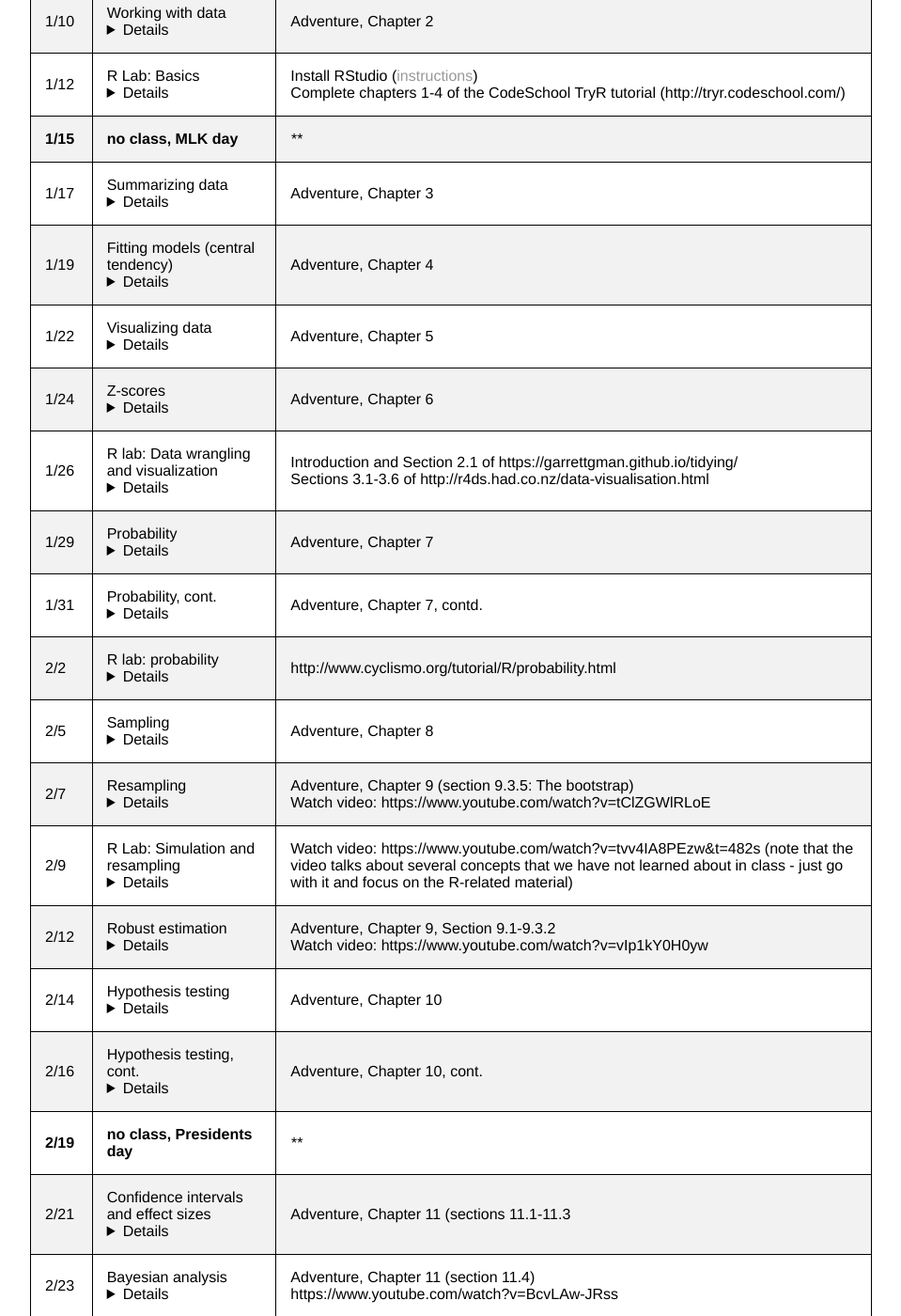
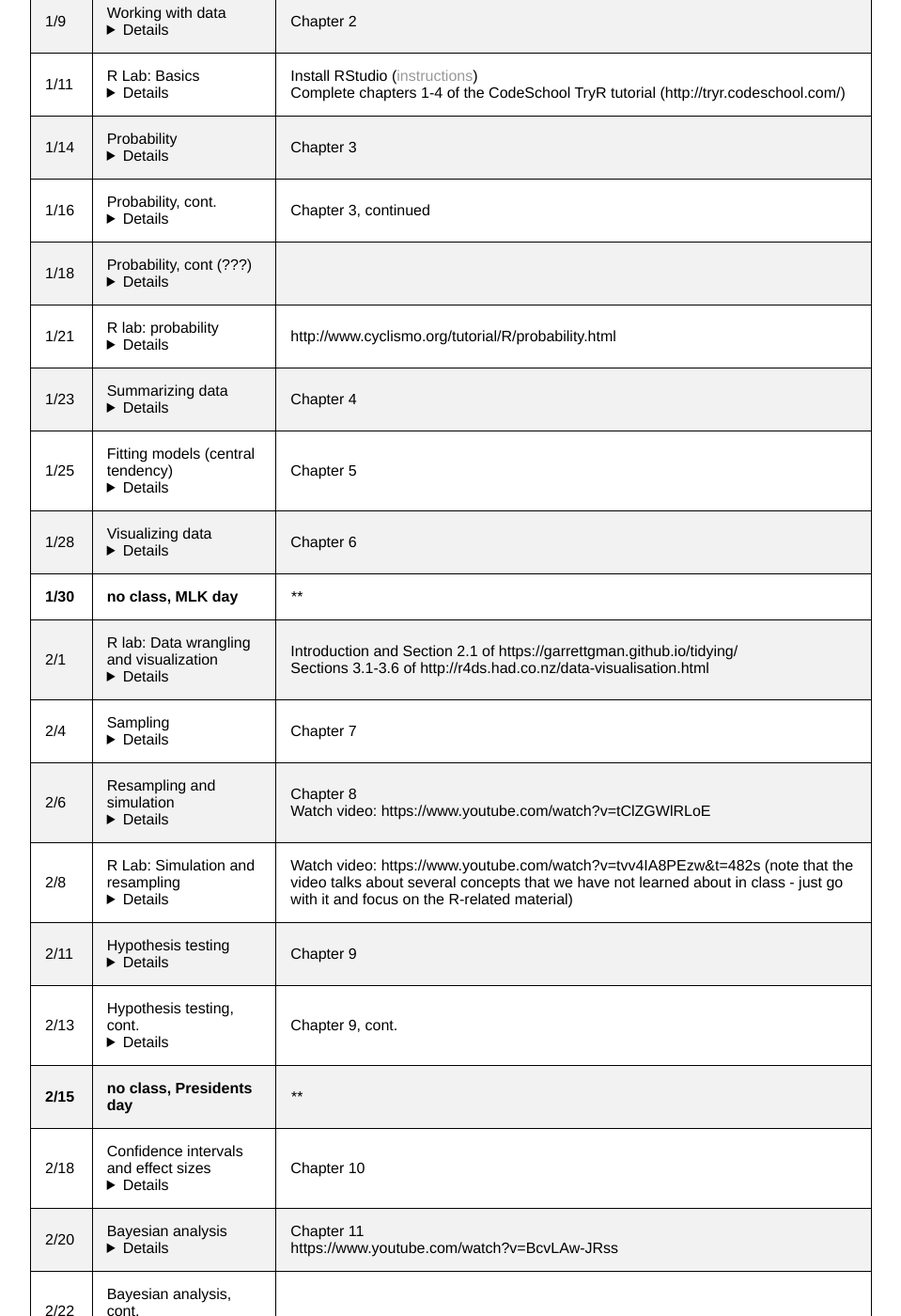
Before and after one commit to stats60/stats60.github.io, a Jekyll site: the page built from syllabus/index.md, in a window 1280 px wide and 1400 px high, scrolled down 369 px. Shown: the whole window at 94% size, without its empty margins (160-1119 px from the left). Built offline with Jekyll 4.4.1, drawn with Linux system fonts in a browser that asks for light colours; our own code applies the rules of GitHub Pages for plain Markdown files; some of the changed text lies outside the part shown.

Commit message:
autoupdate

```diff
--- a/syllabus/index.md
+++ b/syllabus/index.md
@@ -10,34 +10,34 @@ Detailed version of the full syllabus is available [here](../full_syllabus)
 
 | Date|Topic|Reading|
 | ---|---|---|
-| 1/8|What is statistics? overview of the course<details><br>Learning Objectives:<br><br>After this lecture, you should be able to:<br>* Describe the central goals and fundamental concepts of statistics.<br>* Describe the difference between experimental and observational research with regard to what can be inferred about causality<br>* Explain how randomization provides the ability to make inferences about causation.<br><br></details>|Adventure, Chapter 1|
-| 1/10|Working with data <details><br>Learning Objectives:<br><br>After this lecture, you should be able to:<br>* Distinguish between different types of variables (quantitative/qualitative, discrete/continuous, scales of measurement)<br>* Describe the concept of measurement error<br>* Distinguish between the concepts of reliability and validity and apply each concept to a particular dataset<br><br></details>|Adventure, Chapter 2|
-| 1/12|R Lab: Basics<details><br>Learning Objectives:<br><br>After this lecture, you should be able to:<br>* Interact with an RMarkdown notebook in RStudio<br>* Describe the difference between a variable and a function<br>* Create a vector, matrix, or data frame and access its elements<br>* Load a data file into a data frame and plots its contents<br><br>Links:<br><br>* For additional practice with R, check out the free courses provided by [Datacamp](http://www.datacamp.com).  In particular, their [Introduction to R](https://www.datacamp.com/courses/free-introduction-to-r) provides a nice basic overview of working in R.<br><br></details>|Install RStudio ([instructions](https://psych10.github.io/sessions/03/))<br>Complete chapters 1-4 of the CodeSchool TryR tutorial (http://tryr.codeschool.com/)|
-| **1/15**|**no class, MLK day**|****|
-| 1/17|Summarizing data<details><br>Learning Objectives:<br><br>After this lecture, you should be able to:<br>* Compute absolute, relative, and cumulative frequency distributions for a given dataset<br>* Generate a graphical representation of frequency distributions<br>* Describe the difference between a normal and a long-tailed distribution, and describe the situations that give rise to each<br><br>Links:<br><br>* [R Notebook for lecture](https://rawgit.com/psych10/psych10/master/notebooks/Session04-SummarizingData/Session04-SummarizingData.html)<br>* [Social network data](https://snap.stanford.edu/data/egonets-Facebook.html)<br><br></details>|Adventure, Chapter 3|
-| 1/19|Fitting models (central tendency)<details><br>Learning Objectives:<br><br>After this lecture, you should be able to:<br>* Describe the basic equation for statistical models (outcome=model + error)<br>* Describe different measures of central tendency and dispersion, how they are computed, and how to determine which is most appropriate in any given circumstance.<br><br>Links:<br><br>* [R Notebook for lecture](https://rawgit.com/psych10/psych10/master/notebooks/Session05-FittingModels/Session05-FittingModels.html)<br><br></details>|Adventure, Chapter 4|
-| 1/22|Visualizing data<details><br>Learning Objectives:<br><br>After this lecture, you should be able to:<br>* Describe the principles that distinguish between good and bad graphs, and use them to identify good versus bad graphs.<br><br></details>|Adventure, Chapter 5|
-| 1/24|Z-scores<details><br>Learning Objectives:<br><br>After this lecture, you should be able to:<br>* Describe the concept of a Z-score and compute them from a dataset<br><br></details>|Adventure, Chapter 6|
-| 1/26|R lab: Data wrangling and visualization<details><br>Learning Objectives:<br><br>After this lecture, you should be able to:<br>* Describe the concept of tidy data<br>* Load a data file and prepare it for analysis<br>* Plot summary graphs using ggplot<br><br></details>|Introduction and Section 2.1 of https://garrettgman.github.io/tidying/<br>Sections 3.1-3.6 of http://r4ds.had.co.nz/data-visualisation.html|
-| 1/29|Probability<details><br>Learning Objectives:<br><br>After this lecture, you should be able to:<br>* Describe the sample space for a selected random experiment.<br>* Compute relative frequency and empirical probability for a given set of events<br>* Compute probabilities of single events, complementary events, and the unions and intersections of collections of events.<br>* Describe the law of large numbers.<br><br>Links:<br><br>* [R notebook for lecture](https://rawgit.com/psych10/psych10/master/notebooks/Session09-Probability1/Session09-Probability1.html)<br><br></details>|Adventure, Chapter 7|
-| 1/31|Probability, cont.<details><br>Learning Objectives:<br><br>After this lecture, you should be able to:<br>* Describe the difference between a probability and a conditional probability<br>* Describe the concept of statistical independence<br>* Use Bayes’ theorem to compute the inverse conditional probability.<br><br></details>|Adventure, Chapter 7, contd.|
-| 2/2|R lab: probability<details><br>Learning Objectives:<br><br>After this lecture, you should be able to:<br>* Compute probabilities of combinations of events<br>* Compute an empirical probability distribution<br>* Describe the different functions available for the normal distribution, and their usage<br><br></details>|http://www.cyclismo.org/tutorial/R/probability.html|
-| 2/5|Sampling<details><br>Learning Objectives:<br><br>After this lecture, you should be able to:<br>* Distinguish between a population and a sample, and between population parameters and statistics<br>* Describe the concepts of sampling error and sampling distribution<br>* Describe how the Central Limit Theorem determines the nature of the sampling distribution of the mean<br><br>Links:<br><br>* [R notebook for lecture](https://rawgit.com/psych10/psych10/master/notebooks/Session12-Sampling/Session12-Sampling.html)<br><br></details>|Adventure, Chapter 8|
-| 2/7|Resampling<details><br>Learning Objectives:<br><br>After this lecture, you should be able to:<br>* Describe the statistical concept of a random number<br>* Describe the concept of Monte Carlo simulation<br>* Describe the concept of the bootstrap and use it to estimate the sampling distribution of a statistic<br><br>Links:<br><br>* [R notebook for lecture](https://rawgit.com/psych10/psych10/master/notebooks/Session13-Resampling/Session13-Resampling.html)<br><br></details>|Adventure, Chapter 9 (section 9.3.5: The bootstrap)<br>Watch video: https://www.youtube.com/watch?v=tClZGWlRLoE|
-| 2/9|R Lab: Simulation and resampling<details><br>Learning Objectives:<br><br>After this lecture, you should be able to:<br>* Demostrate the ability to implement a Monte Carlo simulation in R<br><br></details>|Watch video: https://www.youtube.com/watch?v=tvv4IA8PEzw&t=482s (note that the video talks about several concepts that we have not learned about in class - just go with it and focus on the R-related material)|
-| 2/12|Robust estimation<details><br>Learning Objectives:<br><br>After this lecture, you should be able to:<br>* Describe the concept of an outlier and the mechanisms that can cause them<br>* Describe the effects of outiers on the mean and the potential ways to prevent them<br>* Describe how transformations of the data can reduce the impact of outliers and the contexts in which such transformations are appropriate<br><br></details>|Adventure, Chapter 9, Section 9.1-9.3.2<br>Watch video: https://www.youtube.com/watch?v=vIp1kY0H0yw|
-| 2/14|Hypothesis testing<details><br>Learning Objectives:<br><br>After this lecture, you should be able to:<br>* Identify the components of a hypothesis test, including the parameter of interest, the null and alternative hypotheses, and the test statistic.<br>* Describe the proper interpretations of a p-value and a confidence interval as well as common misinterpretations<br>* Distinguish between the two types of error in hypothesis testing, and the factors that determine them.<br><br>Links:<br><br>* R notebook for lecture: https://rawgit.com/psych10/psych10/master/notebooks/Session16-HypothesisTesting/Session16-HypothesisTesting.html<br><br></details>|Adventure, Chapter 10|
-| 2/16|Hypothesis testing, cont.<details><br>Learning Objectives:<br><br>After this lecture, you should be able to:<br>* Describe how resampling can be used to compute a p-value.<br>* Define the concept of statistical power, and compute statistical power for a given statistical test.<br>* Describe the main criticisms of null hypothesis statistical testing<br><br></details>|Adventure, Chapter 10, cont.|
-| **2/19**|**no class, Presidents day**|****|
-| 2/21|Confidence intervals and effect sizes<details><br>Learning Objectives:<br><br>After this lecture, you should be able to:<br>* Describe the proper interpretation of a confidence interval, and compute a confidence interval for the mean of a given dataset.<br>* Define the concept of effect size, and compute the effect size for a given test.<br><br></details>|Adventure, Chapter 11 (sections 11.1-11.3|
-| 2/23|Bayesian analysis<details><br>Learning Objectives:<br><br>After this lecture, you should be able to:<br><br></details>|Adventure, Chapter 11 (section 11.4)<br>https://www.youtube.com/watch?v=BcvLAw-JRss|
-| 2/26|Bayesian analysis, cont.<details><br>Learning Objectives:<br><br>After this lecture, you should be able to:<br><br></details>||
-| 2/28|Assumptions of modeling and model selection<details><br>Learning Objectives:<br><br>After this lecture, you should be able to:<br>* Describe the relation between model complexity and generalization<br>* Describe the concept of crossvalidation and how it can be used to determine model complexity<br>* Describe the IID assumption and the possible consequences of violating it<br><br></details>|Adventure, Chapter 12 (section 12.1-12.2.2)<br>Watch Udacity video on cross-validation: https://www.youtube.com/watch?v=sFO2ff-gTh0|
-| 3/2|Modeling categorical relationships<details><br>Learning Objectives:<br><br>After this lecture, you should be able to:<br>* Describe the concept of a contingency table for categorical data.<br>* Describe the concept of the chi-squared test for association and compute it for a given contingency table.<br><br></details>|Adventure, Chapter 13 (p. 434-450)|
-| 3/5|Modeling continuous relationships<details><br>Learning Objectives:<br><br>After this lecture, you should be able to:<br>* Describe the concept of the correlation coefficient and its interpretation and compute it for a bivariate dataset<br>* Describe the potential causal influences that can give rise to a correlation.<br><br>Links:<br><br>* [Spurious Correlations](http://www.tylervigen.com/spurious-correlations)<br><br></details>|Adventure, Chapter 13 (p. 451-470)|
-| 3/7|The general linear model<details><br>Learning Objectives:<br><br>After this lecture, you should be able to:<br>* Describe the concept of linear regression and apply it to a bivariate dataset<br>* Describe the concept of the general linear model and provide examples of its application<br><br></details>|Adventure, Chapter 14|
-| 3/9|Comparing means<details><br>Learning Objectives:<br><br>After this lecture, you should be able to:<br>* Determine whether a one-sample t-test or two-sample t-test is appropriate for a given hypothesis.<br>* Compute a one-sample and two-sample t-test on relevant datasets, and compute the effect size and confidence intervals associated with each of these tests.<br><br></details>|Adventure, Chapter 15|
-| 3/12|Statistical Inference R lab<details><br>Learning Objectives:<br><br>After this lecture, you should be able to:<br>* Demonstrate the ability to apply statistical models to real data in R<br><br></details>||
-| 3/14|Statistical modeling: Practical examples<details><br>Learning Objectives:<br><br>After this lecture, you should be able to:<br>* Describe how to determine what kind of model to apply to a dataset<br><br></details>||
-| 3/16|Doing reproducible research<details><br>Learning Objectives:<br><br>After this lecture, you should be able to:<br>* Describe the concept of P-hacking and its effects on scientific practice<br>* Describe the concept of positive predictive value and its relation to statstical power<br><br>Links:<br><br>* [Fivethirtyeight P-hacking demo](https://projects.fivethirtyeight.com/p-hacking/)<br><br></details>|Simmons et al (available on Canvas)<br>https://www.buzzfeed.com/stephaniemlee/brian-wansink-cornell-p-hacking?utm_term=.gtAVwLX2GM#.fep9L6pw78|
-| 3/22|Final meeting with project presentations, 8:30-11:30am <details></details>|
+| 1/7|What is statistics? overview of the course<details><br>Learning Objectives:<br><br>After this lecture, you should be able to:<br>* Describe the central goals and fundamental concepts of statistics.<br>* Describe the difference between experimental and observational research with regard to what can be inferred about causality<br>* Explain how randomization provides the ability to make inferences about causation.<br><br></details>|Chapter 1|
+| 1/9|Working with data <details><br>Learning Objectives:<br><br>After this lecture, you should be able to:<br>* Distinguish between different types of variables (quantitative/qualitative, discrete/continuous, scales of measurement)<br>* Describe the concept of measurement error<br>* Distinguish between the concepts of reliability and validity and apply each concept to a particular dataset<br><br></details>|Chapter 2|
+| 1/11|R Lab: Basics<details><br>Learning Objectives:<br><br>After this lecture, you should be able to:<br>* Interact with an RMarkdown notebook in RStudio<br>* Describe the difference between a variable and a function<br>* Create a vector, matrix, or data frame and access its elements<br>* Load a data file into a data frame and plots its contents<br><br>Links:<br><br>* For additional practice with R, check out the free courses provided by [Datacamp](http://www.datacamp.com).  In particular, their [Introduction to R](https://www.datacamp.com/courses/free-introduction-to-r) provides a nice basic overview of working in R.<br><br></details>|Install RStudio ([instructions](https://psych10.github.io/sessions/03/))<br>Complete chapters 1-4 of the CodeSchool TryR tutorial (http://tryr.codeschool.com/)|
+| 1/14|Probability<details><br>Learning Objectives:<br><br>After this lecture, you should be able to:<br>* Describe the sample space for a selected random experiment.<br>* Compute relative frequency and empirical probability for a given set of events<br>* Compute probabilities of single events, complementary events, and the unions and intersections of collections of events.<br>* Describe the law of large numbers.<br><br>Links:<br><br>* [R notebook for lecture](https://rawgit.com/psych10/psych10/master/notebooks/Session09-Probability1/Session09-Probability1.html)<br><br></details>|Chapter 3|
+| 1/16|Probability, cont.<details><br>Learning Objectives:<br><br>After this lecture, you should be able to:<br>* Describe the difference between a probability and a conditional probability<br>* Describe the concept of statistical independence<br>* Use Bayes’ theorem to compute the inverse conditional probability.<br><br></details>|Chapter 3, continued|
+| 1/18|Probability, cont (???)<details></details>|
+| 1/21|R lab: probability<details><br>Learning Objectives:<br><br>After this lecture, you should be able to:<br>* Compute probabilities of combinations of events<br>* Compute an empirical probability distribution<br>* Describe the different functions available for the normal distribution, and their usage<br><br></details>|http://www.cyclismo.org/tutorial/R/probability.html|
+| 1/23|Summarizing data<details><br>Learning Objectives:<br><br>After this lecture, you should be able to:<br>* Compute absolute, relative, and cumulative frequency distributions for a given dataset<br>* Generate a graphical representation of frequency distributions<br>* Describe the difference between a normal and a long-tailed distribution, and describe the situations that give rise to each<br><br>Links:<br><br>* [R Notebook for lecture](https://rawgit.com/psych10/psych10/master/notebooks/Session04-SummarizingData/Session04-SummarizingData.html)<br>* [Social network data](https://snap.stanford.edu/data/egonets-Facebook.html)<br><br></details>|Chapter 4|
+| 1/25|Fitting models (central tendency)<details><br>Learning Objectives:<br><br>After this lecture, you should be able to:<br>* Describe the basic equation for statistical models (outcome=model + error)<br>* Describe different measures of central tendency and dispersion, how they are computed, and how to determine which is most appropriate in any given circumstance.<br><br>Links:<br><br>* [R Notebook for lecture](https://rawgit.com/psych10/psych10/master/notebooks/Session05-FittingModels/Session05-FittingModels.html)<br><br></details>|Chapter 5|
+| 1/28|Visualizing data<details><br>Learning Objectives:<br><br>After this lecture, you should be able to:<br>* Describe the principles that distinguish between good and bad graphs, and use them to identify good versus bad graphs.<br><br></details>|Chapter 6|
+| **1/30**|**no class, MLK day**|****|
+| 2/1|R lab: Data wrangling and visualization<details><br>Learning Objectives:<br><br>After this lecture, you should be able to:<br>* Describe the concept of tidy data<br>* Load a data file and prepare it for analysis<br>* Plot summary graphs using ggplot<br><br></details>|Introduction and Section 2.1 of https://garrettgman.github.io/tidying/<br>Sections 3.1-3.6 of http://r4ds.had.co.nz/data-visualisation.html|
+| 2/4|Sampling<details><br>Learning Objectives:<br><br>After this lecture, you should be able to:<br>* Distinguish between a population and a sample, and between population parameters and statistics<br>* Describe the concepts of sampling error and sampling distribution<br>* Describe how the Central Limit Theorem determines the nature of the sampling distribution of the mean<br><br>Links:<br><br>* [R notebook for lecture](https://rawgit.com/psych10/psych10/master/notebooks/Session12-Sampling/Session12-Sampling.html)<br><br></details>|Chapter 7|
+| 2/6|Resampling and simulation<details><br>Learning Objectives:<br><br>After this lecture, you should be able to:<br>* Describe the statistical concept of a random number<br>* Describe the concept of Monte Carlo simulation<br>* Describe the concept of the bootstrap and use it to estimate the sampling distribution of a statistic<br><br>Links:<br><br>* [R notebook for lecture](https://rawgit.com/psych10/psych10/master/notebooks/Session13-Resampling/Session13-Resampling.html)<br><br></details>|Chapter 8<br>Watch video: https://www.youtube.com/watch?v=tClZGWlRLoE|
+| 2/8|R Lab: Simulation and resampling<details><br>Learning Objectives:<br><br>After this lecture, you should be able to:<br>* Demostrate the ability to implement a Monte Carlo simulation in R<br><br></details>|Watch video: https://www.youtube.com/watch?v=tvv4IA8PEzw&t=482s (note that the video talks about several concepts that we have not learned about in class - just go with it and focus on the R-related material)|
+| 2/11|Hypothesis testing<details><br>Learning Objectives:<br><br>After this lecture, you should be able to:<br>* Identify the components of a hypothesis test, including the parameter of interest, the null and alternative hypotheses, and the test statistic.<br>* Describe the proper interpretations of a p-value and a confidence interval as well as common misinterpretations<br>* Distinguish between the two types of error in hypothesis testing, and the factors that determine them.<br><br>Links:<br><br>* R notebook for lecture: https://rawgit.com/psych10/psych10/master/notebooks/Session16-HypothesisTesting/Session16-HypothesisTesting.html<br><br></details>|Chapter 9|
+| 2/13|Hypothesis testing, cont.<details><br>Learning Objectives:<br><br>After this lecture, you should be able to:<br>* Describe how resampling can be used to compute a p-value.<br>* Define the concept of statistical power, and compute statistical power for a given statistical test.<br>* Describe the main criticisms of null hypothesis statistical testing<br><br></details>|Chapter 9, cont.|
+| **2/15**|**no class, Presidents day**|****|
+| 2/18|Confidence intervals and effect sizes<details><br>Learning Objectives:<br><br>After this lecture, you should be able to:<br>* Describe the proper interpretation of a confidence interval, and compute a confidence interval for the mean of a given dataset.<br>* Define the concept of effect size, and compute the effect size for a given test.<br><br></details>|Chapter 10|
+| 2/20|Bayesian analysis<details><br>Learning Objectives:<br><br>After this lecture, you should be able to:<br><br></details>|Chapter 11<br>https://www.youtube.com/watch?v=BcvLAw-JRss|
+| 2/22|Bayesian analysis, cont.<details><br>Learning Objectives:<br><br>After this lecture, you should be able to:<br><br></details>||
+| 2/25|Bayesian analysis, cont. (???)<details></details>|
+| 2/27|Modeling categorical relationships<details><br>Learning Objectives:<br><br>After this lecture, you should be able to:<br>* Describe the concept of a contingency table for categorical data.<br>* Describe the concept of the chi-squared test for association and compute it for a given contingency table.<br><br></details>|Chapter 12|
+| 3/1|Modeling continuous relationships<details><br>Learning Objectives:<br><br>After this lecture, you should be able to:<br>* Describe the concept of the correlation coefficient and its interpretation and compute it for a bivariate dataset<br>* Describe the potential causal influences that can give rise to a correlation.<br><br>Links:<br><br>* [Spurious Correlations](http://www.tylervigen.com/spurious-correlations)<br><br></details>|Chapter 13|
+| 3/4|The general linear model<details><br>Learning Objectives:<br><br>After this lecture, you should be able to:<br>* Describe the concept of linear regression and apply it to a bivariate dataset<br>* Describe the concept of the general linear model and provide examples of its application<br><br></details>|Chapter 14|
+| 3/6|Comparing means<details><br>Learning Objectives:<br><br>After this lecture, you should be able to:<br>* Determine whether a one-sample t-test or two-sample t-test is appropriate for a given hypothesis.<br>* Compute a one-sample and two-sample t-test on relevant datasets, and compute the effect size and confidence intervals associated with each of these tests.<br><br></details>|Chapter 15|
+| 3/8|Statistical Inference R lab<details><br>Learning Objectives:<br><br>After this lecture, you should be able to:<br>* Demonstrate the ability to apply statistical models to real data in R<br><br></details>||
+| 3/11|Statistical modeling: Practical examples<details><br>Learning Objectives:<br><br>After this lecture, you should be able to:<br>* Describe how to determine what kind of model to apply to a dataset<br><br></details>|Chapter 16|
+| 3/13|Doing reproducible research<details><br>Learning Objectives:<br><br>After this lecture, you should be able to:<br>* Describe the concept of P-hacking and its effects on scientific practice<br>* Describe the concept of positive predictive value and its relation to statstical power<br><br>Links:<br><br>* [Fivethirtyeight P-hacking demo](https://projects.fivethirtyeight.com/p-hacking/)<br><br></details>|Chapter 17<br>Simmons et al (available on Canvas)<br>https://www.buzzfeed.com/stephaniemlee/brian-wansink-cornell-p-hacking?utm_term=.gtAVwLX2GM#.fep9L6pw78|
+| 3/15|Doing reproducible research, cont (???)<details></details>|
+| 3/21|Final meeting with project presentations, 8:30-11:30am <details></details>|
```
Also changed, not shown: full_syllabus/index.md (+32 -32 lines), objectives/index.md (+11 -24 lines).
